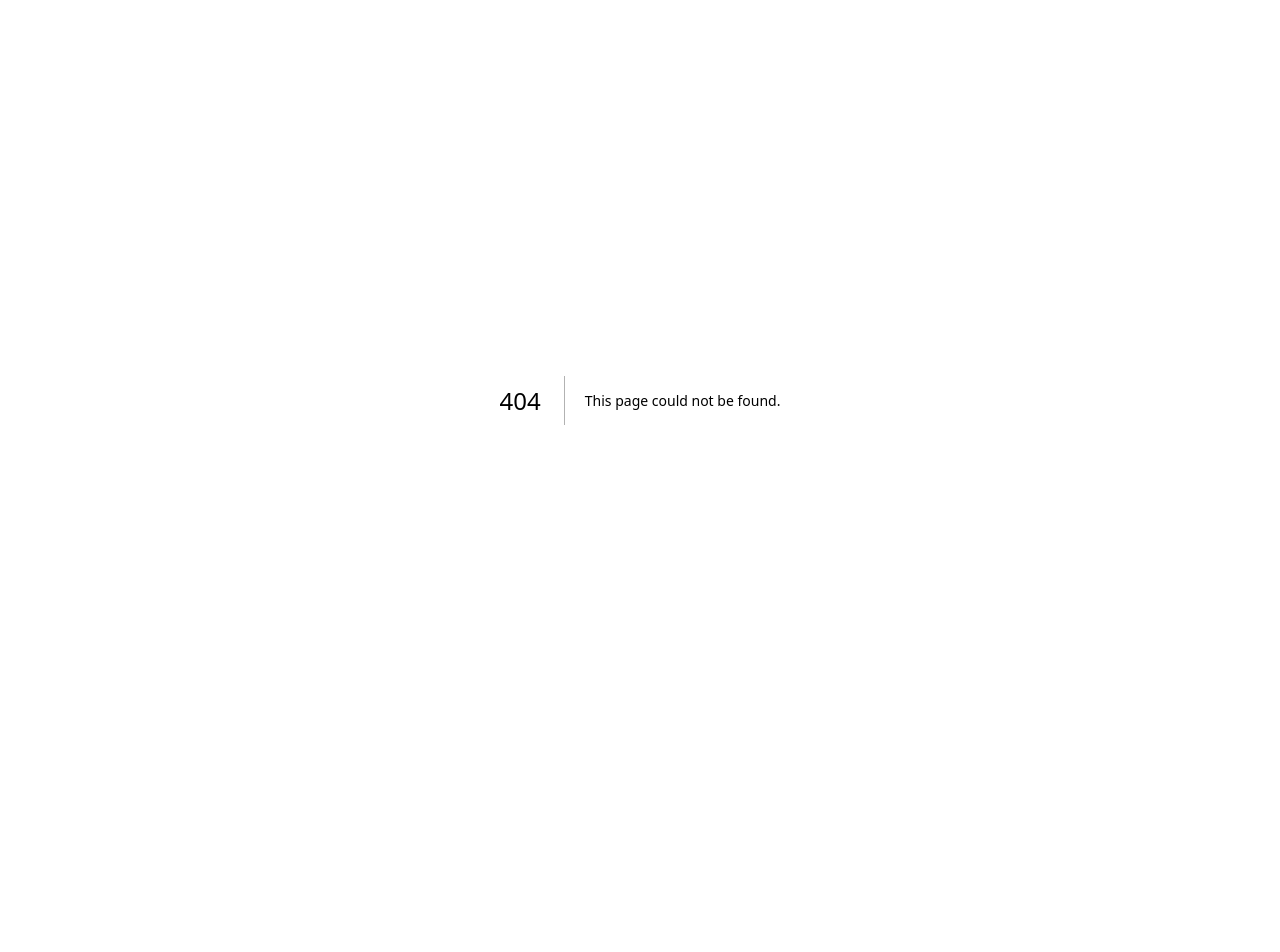
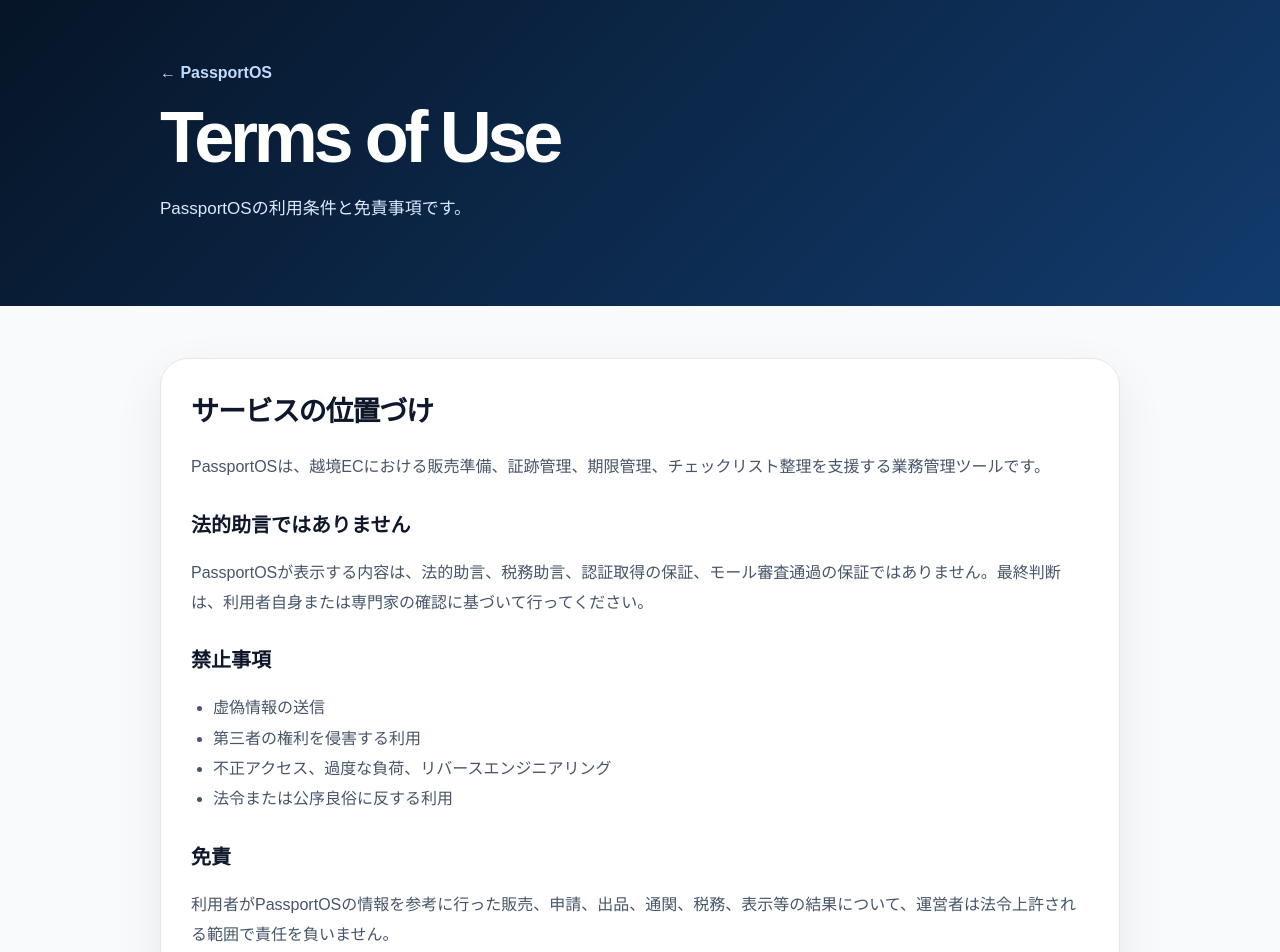
Before and after one commit to sebasuchan2212/passportos, a Next.js app: page /terms in a window 1280 px wide. Before the commit this address had no page. Shown: the top 952 px of the page. Before the commit the page ends 800 px from the top, so only its background shows below. Built offline with nearby package versions, Linux system fonts and the light colour scheme.

Commit message:
Add Terms page

```diff
--- /dev/null
+++ b/src/app/terms/page.tsx
@@ -0,0 +1,43 @@
+import styles from '../(legal)/legal.module.css';
+
+export const metadata = {
+  title: 'Terms of Use | PassportOS',
+  description: 'PassportOSの利用規約。',
+};
+
+export default function TermsPage() {
+  return (
+    <main className={styles.page}>
+      <section className={styles.hero}>
+        <div className={styles.container}>
+          <a className={styles.back} href="/">← PassportOS</a>
+          <h1>Terms of Use</h1>
+          <p>PassportOSの利用条件と免責事項です。</p>
+        </div>
+      </section>
+      <section className={styles.content}>
+        <div className={styles.container}>
+          <article className={styles.card}>
+            <h2>サービスの位置づけ</h2>
+            <p>PassportOSは、越境ECにおける販売準備、証跡管理、期限管理、チェックリスト整理を支援する業務管理ツールです。</p>
+            <h3>法的助言ではありません</h3>
+            <p>PassportOSが表示する内容は、法的助言、税務助言、認証取得の保証、モール審査通過の保証ではありません。最終判断は、利用者自身または専門家の確認に基づいて行ってください。</p>
+            <h3>禁止事項</h3>
+            <ul>
+              <li>虚偽情報の送信</li>
+              <li>第三者の権利を侵害する利用</li>
+              <li>不正アクセス、過度な負荷、リバースエンジニアリング</li>
+              <li>法令または公序良俗に反する利用</li>
+            </ul>
+            <h3>免責</h3>
+            <p>利用者がPassportOSの情報を参考に行った販売、申請、出品、通関、税務、表示等の結果について、運営者は法令上許される範囲で責任を負いません。</p>
+            <h3>規約の変更</h3>
+            <p>本規約は、サービス改善や法令変更に応じて更新されることがあります。</p>
+          </article>
+          <div className={styles.note}>本ページはMVP段階の利用規約です。本格運用時には、事業形態・提供範囲・課金方式に合わせて改定します。</div>
+          <div className={styles.links}><a href="/about">About</a><a href="/privacy">Privacy</a><a href="/">Home</a></div>
+        </div>
+      </section>
+    </main>
+  );
+}
```
